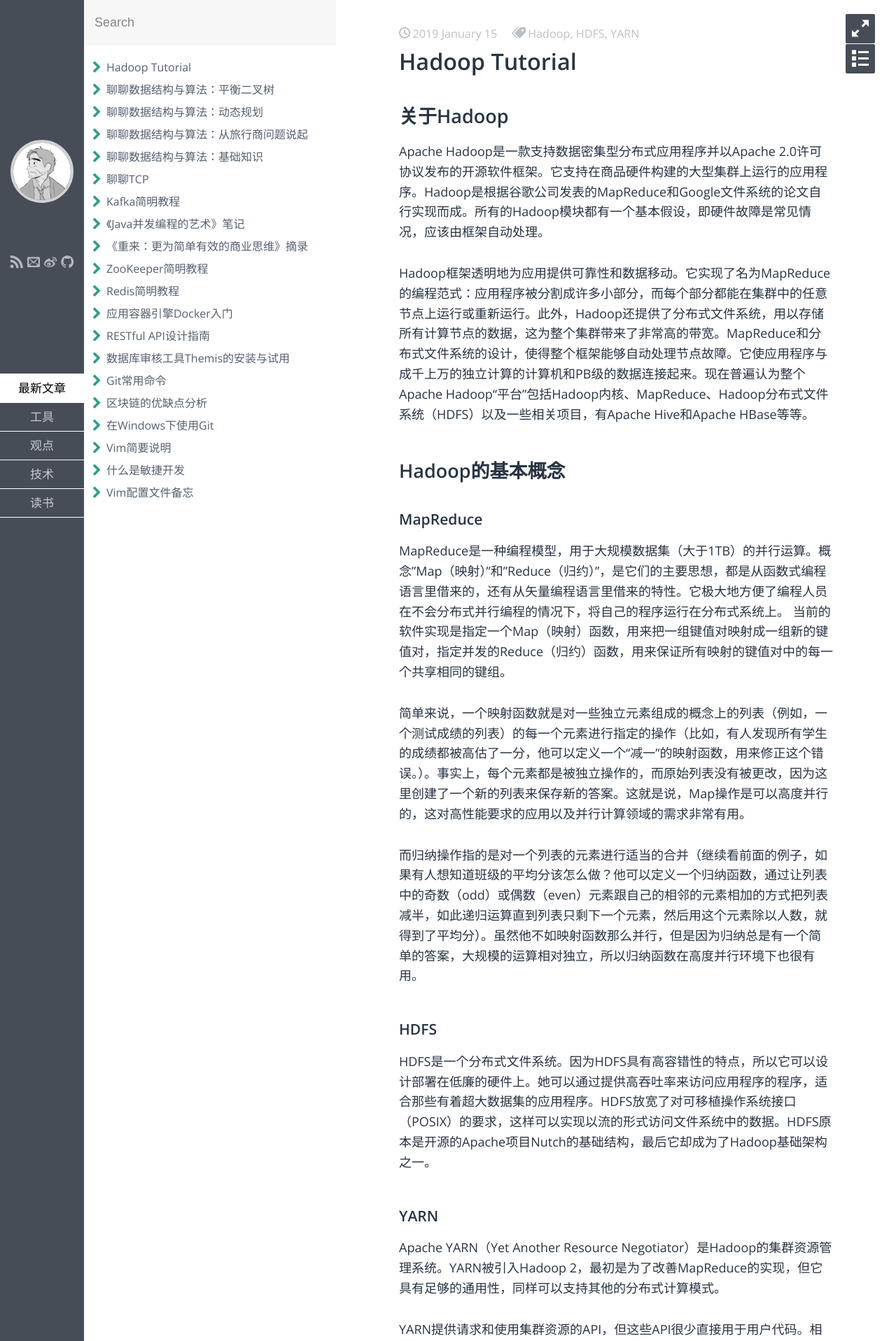
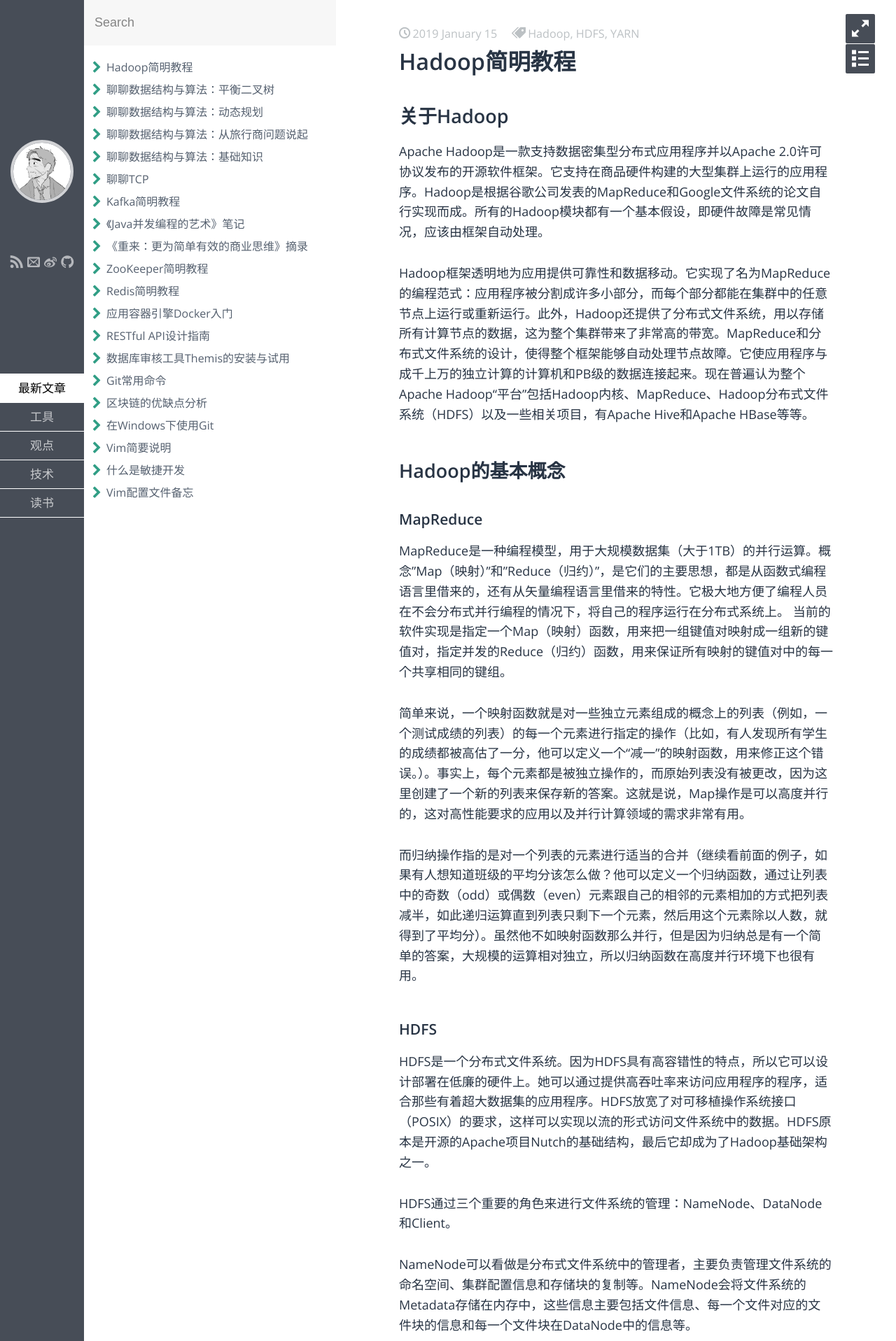
Before and after one commit to kpali/blog, a Jekyll site: the page built from _posts/tech/2019-01-15-hadoop-tutorial.md, in a window 1280 px wide. Shown: the top 1917 px of the page at 70% size. Built offline with Jekyll 4.4.1, drawn with Linux system fonts in a browser that asks for light colours; some web fonts are replaced; some of the changed text lies outside the part shown.

Commit message:
修改文章

````diff
--- a/_posts/tech/2019-01-15-hadoop-tutorial.md
+++ b/_posts/tech/2019-01-15-hadoop-tutorial.md
@@ -1,6 +1,6 @@
 ---
 layout: post
-titile: Hadoop简明教程
+title: Hadoop简明教程
 description: "关于Hadoop Apache Hadoop是一款支持数据密集型分布式应用程序并以Apache 2.0许可协议发布的开源软件框架。它支持在商品硬件构建的大型集群上运行的应用程序。Hadoop是根据谷歌公司发表的MapReduce和Google文件系统的论文自行实现而成。所有的Hadoop模块都有一个基本假设，即硬件故障是常见情况，应该由框架自动处理。"
 category: 技术
 tags: [ Hadoop, HDFS, YARN ]
@@ -26,11 +26,19 @@
 
 HDFS是一个分布式文件系统。因为HDFS具有高容错性的特点，所以它可以设计部署在低廉的硬件上。她可以通过提供高吞吐率来访问应用程序的程序，适合那些有着超大数据集的应用程序。HDFS放宽了对可移植操作系统接口（POSIX）的要求，这样可以实现以流的形式访问文件系统中的数据。HDFS原本是开源的Apache项目Nutch的基础结构，最后它却成为了Hadoop基础架构之一。
 
+HDFS通过三个重要的角色来进行文件系统的管理：NameNode、DataNode和Client。
+
+NameNode可以看做是分布式文件系统中的管理者，主要负责管理文件系统的命名空间、集群配置信息和存储块的复制等。NameNode会将文件系统的Metadata存储在内存中，这些信息主要包括文件信息、每一个文件对应的文件块的信息和每一个文件块在DataNode中的信息等。
+
+DataNode是文件存储的基本单元，它将文件块（Block）存储在本地文件系统中，保存了所有Block的Metadata，同时周期性地将所有存在的Block信息发送给NameNode。
+
 ### YARN
 
 Apache YARN（Yet Another Resource Negotiator）是Hadoop的集群资源管理系统。YARN被引入Hadoop 2，最初是为了改善MapReduce的实现，但它具有足够的通用性，同样可以支持其他的分布式计算模式。
 
 YARN提供请求和使用集群资源的API，但这些API很少直接用于用户代码。相反，用户代码中用的是分布式计算框架提供的更高层API，这些API建立在YARN之上且向用户隐藏了资源管理细节。一些分布式计算框架（MapReduce，Spark等等）作为YARN应用运行在集群计算层（YARN）和集群存储层（HDFS和HBase）上。还有一层应用如Pig、Hive和Crunch都是运行在MapReduce，Spark或Tez之上的处理框架，它们不和YARN直接打交道。
+
+YARN通过两类长期运行的守护进程提供自己的核心服务：管理集群上资源使用的资源管理器（Resource Manager）、运行在集群中所有节点上且能够启动和监控容器（Container）的节点管理器（Node Manager）。容器用于执行特定应用程序的进程，每个容器都有资源限制（内存、CPU等）。一个容器可以使一个Unix进程，也可以是一个Linux cgroup，取决于YARN的配置。
 
 ### Hive
 
@@ -123,7 +131,7 @@
 $ tar -xvf hadoop-2.9.2.tar.gz
 ```
 
-使用`root`用户移动刚解压的hadoop-2.9.2`目录到`/opt`目录下：
+使用`root`用户移动刚解压的hadoop-2.9.2目录到`/opt`目录下：
 
 ```shell
 # mv hadoop-2.9.2 /opt/
@@ -323,7 +331,7 @@
 
 ## 使用Hadoop
 
-可以访问Web页面http://hadoop-a:50070查看或管理HDFS，访问http://hadoop-a:8088查看或管理YARN。
+可以访问Web页面[http://hadoop-a:50070](http://hadoop-a:50070)查看或管理HDFS，访问[http://hadoop-a:8088](http://hadoop-a:8088)查看或管理YARN。
 
 ### Hello World
 
````
